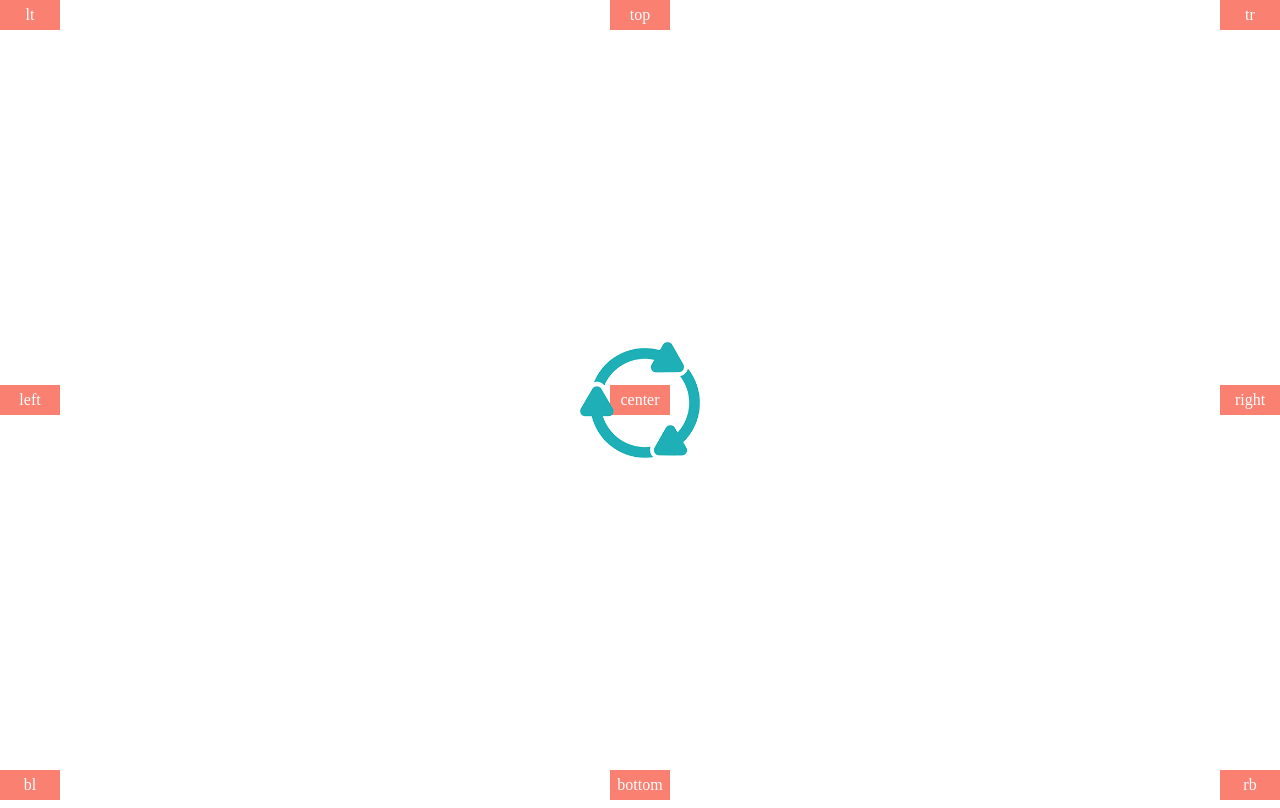
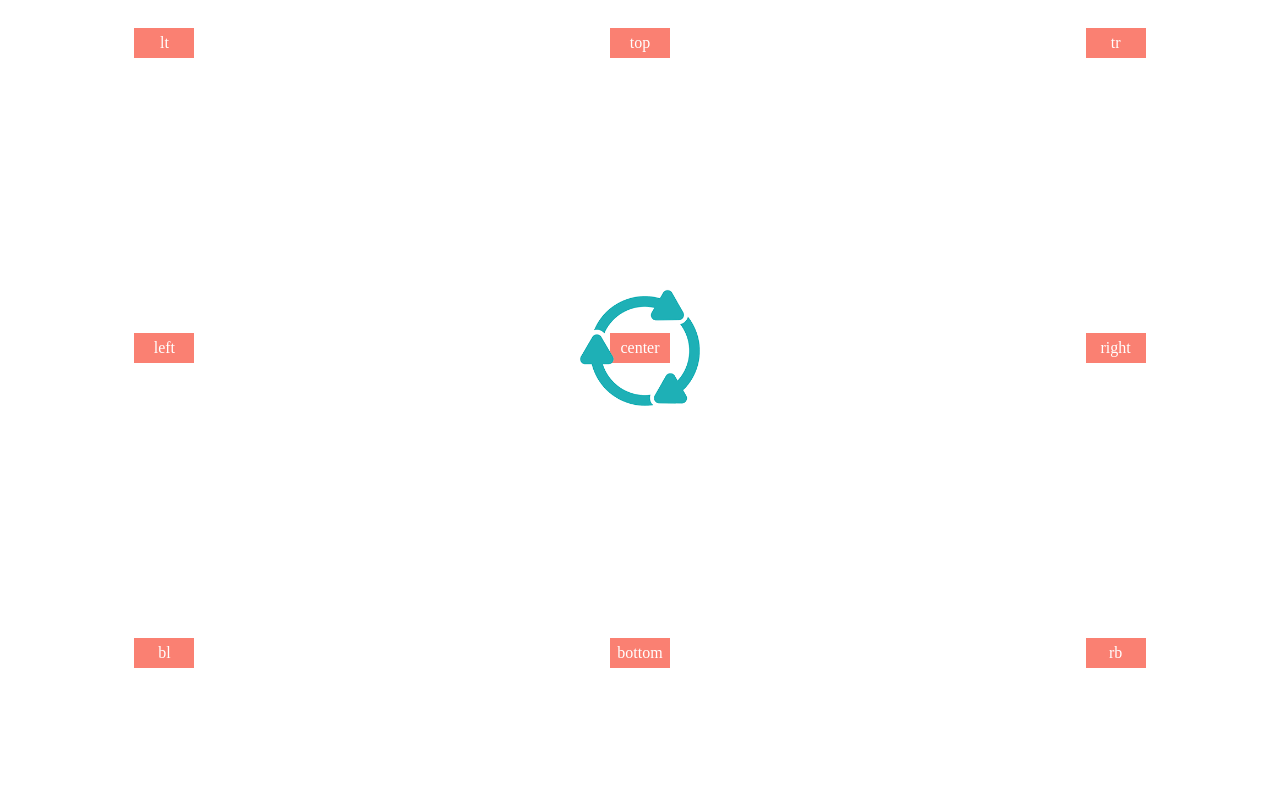
Before and after one commit to afeiship/webkit-sassui-position-box, a website: page docs/index.html in a window 1280 px wide. Drawn offline with Linux system fonts and the light colour scheme.

Commit message:
issue: bugfix

```diff
--- a/docs/test.scss
+++ b/docs/test.scss
@@ -3,9 +3,15 @@
   border:1px solid red;
 }
 
+html,body{
+  height: 100%;
+  overflow: hidden;
+}
+
 .box{
-  width: 300px;
-  height: 300px;
+  width: 80%;
+  height: 80%;
+  margin:20px auto;
 
   span{
     display: inline-block;
--- a/src/webkit-sassui-position-box.scss
+++ b/src/webkit-sassui-position-box.scss
@@ -2,7 +2,7 @@
 $webkit-sassui-position-box-list:(relative, absolute, fixed);
 .webkit-sassui-position-box{
   @each $value in $webkit-sassui-position-box-list{
-    &[data-#{$value}=#{$value}]{
+    &[data-position=#{$value}]{
       position: $value;
     }
   }
```
Also changed, not shown: dist/webkit-sassui-position-box.scss, docs/test.css.
